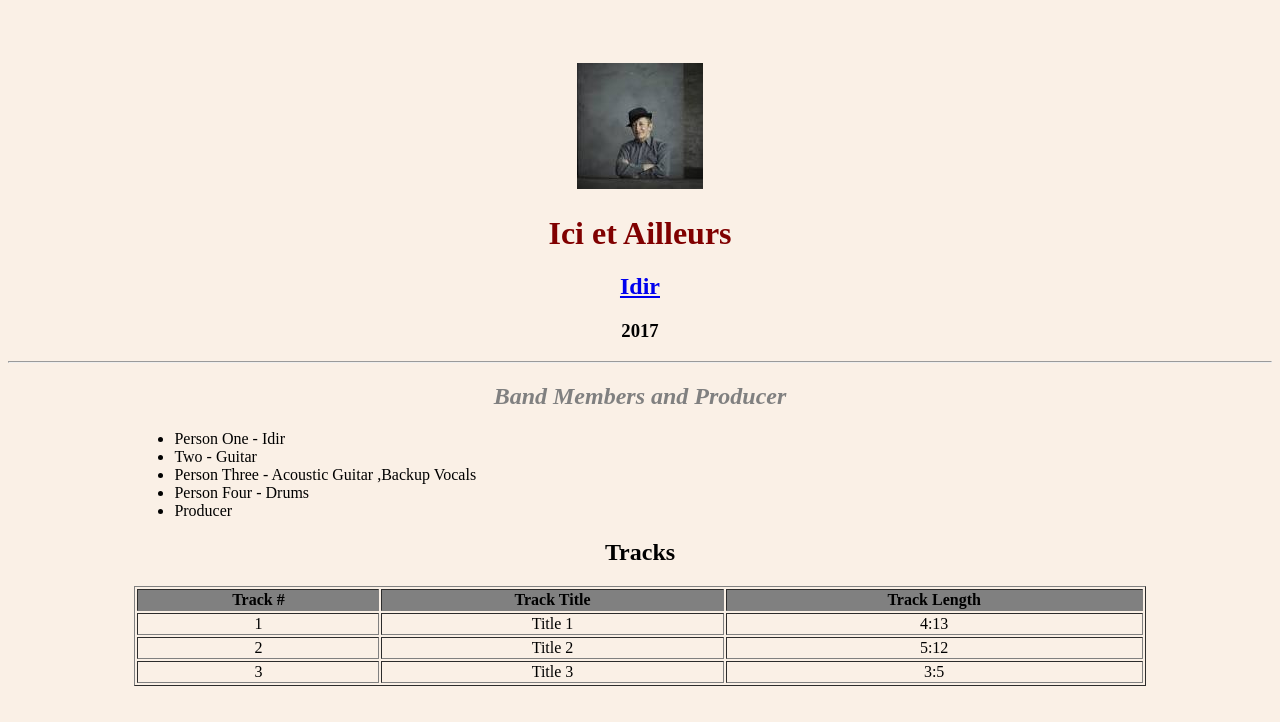
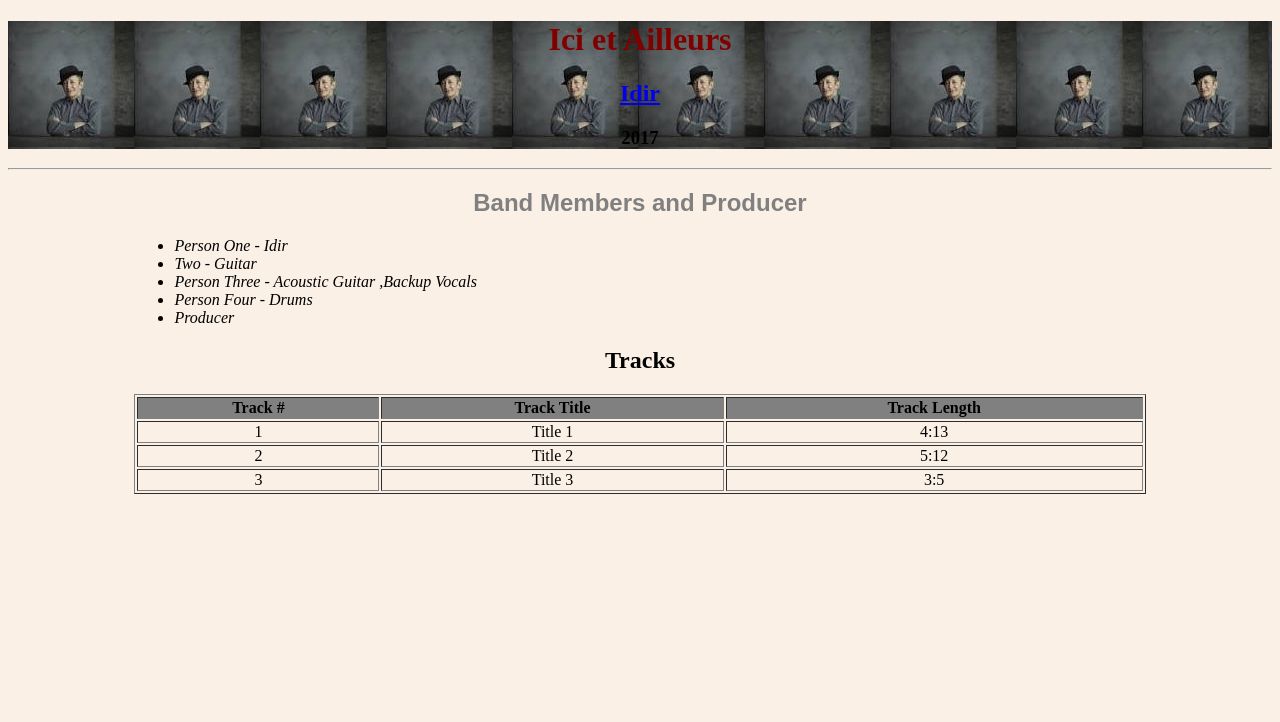
Before and after one commit to BSonia3/repoAlbum, a plain HTML site: page index.HTML in a window 1280 px wide. Drawn offline with Linux system fonts and the light colour scheme.

Commit message:
Add files via upload

```diff
--- a/index.HTML
+++ b/index.HTML
@@ -28,9 +28,8 @@
 <body>
 
  <div class="imageAlbum" >
-    <center>
-    <img src = "pictures/Idir.jpg"/>
 
+   <center>
     <h1>Ici et Ailleurs</h1>
 
     <h2 id="website"><a href="https://www.google.com">Idir</a></h2>
@@ -43,9 +42,9 @@
 
 
 <div class= "contain">
-    <center><h2 style="color:grey;font-style:italic ;" >Band Members and Producer</h2></center>
+    <center><h2 style="color:grey;font-family:fantasy" >Band Members and Producer</h2></center>
 
-       <div id="people">
+       <div id="people" >
         <ul>
         <li>Person One - Idir</li>
         <li>Two - Guitar</li>
--- a/style.css
+++ b/style.css
@@ -1,6 +1,14 @@
 
 
-.imageAlbum{margin-top:5%; };
+.imageAlbum{
+
+    background-image: url("pictures/Idir.jpg");
+    background-repeat:repeat;
+
+
+
+  };
 .contain{margin-left:20%; }
-#people{margin-left: 10%;}
+#people{margin-left: 10%;
+font-style: italic;}
 .titles{margin-left:10% ;margin-right: 10%;margin-bottom:5% }
```
